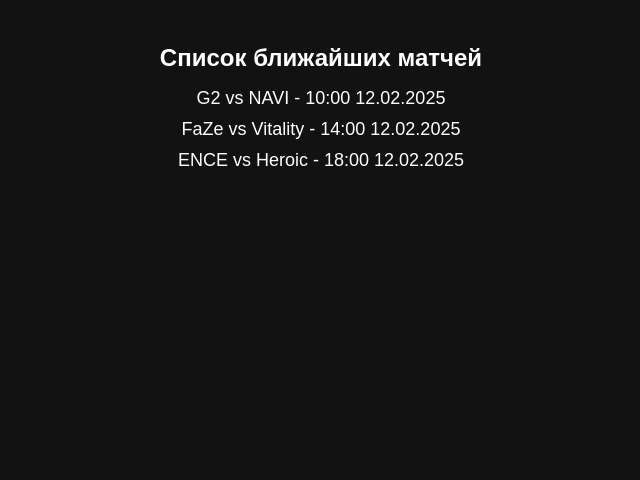
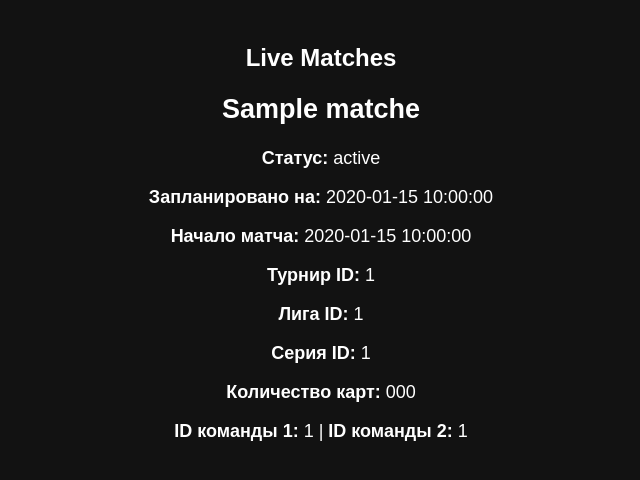
Before and after one commit to LlnZa/cs2, a FastAPI app: page / in a window 1280 px wide. Shown: the top 480 px of the page, without its empty margins (319-959 px from the left). Run offline with FastAPI, Linux system fonts and the light colour scheme; a database or web service that is not in the repository returns one stand-in record (values such as "Sample title"); some libraries are stand-ins or nearby versions.

Commit message:
Update index.html

```diff
--- a/templates/index.html
+++ b/templates/index.html
@@ -1,15 +1,31 @@
 <!DOCTYPE html>
 <html>
 <head>
-    <title>CS2 Esports WebApp</title>
+    <meta charset="UTF-8">
+    <title>Live Matches</title>
     <link rel="stylesheet" href="/static/style.css">
 </head>
 <body>
-    <h1>Список ближайших матчей</h1>
-    <ul>
-        <li>G2 vs NAVI - 10:00 12.02.2025</li>
-        <li>FaZe vs Vitality - 14:00 12.02.2025</li>
-        <li>ENCE vs Heroic - 18:00 12.02.2025</li>
-    </ul>
+    <h1>Live Matches</h1>
+    {% if matches %}
+        <ul>
+        {% for match in matches %}
+            <li>
+                <h2>{{ match.name }}</h2>
+                <p><strong>Статус:</strong> {{ match.status }}</p>
+                <p><strong>Запланировано на:</strong> {{ match.scheduled_at }}</p>
+                <p><strong>Начало матча:</strong> {{ match.begin_at }}</p>
+                <p><strong>Турнир ID:</strong> {{ match.tournament_id }}</p>
+                <p><strong>Лига ID:</strong> {{ match.league_id }}</p>
+                <p><strong>Серия ID:</strong> {{ match.serie_id }}</p>
+                <p><strong>Количество карт:</strong> {{ match.number_of_games }}</p>
+                <p><strong>ID команды 1:</strong> {{ match.team1_id }} | <strong>ID команды 2:</strong> {{ match.team2_id }}</p>
+                <!-- Если у вас будут ссылки на лого, можно добавить тэг <img src="..."> -->
+            </li>
+        {% endfor %}
+        </ul>
+    {% else %}
+        <p>Нет текущих live-матчей.</p>
+    {% endif %}
 </body>
 </html>
```
